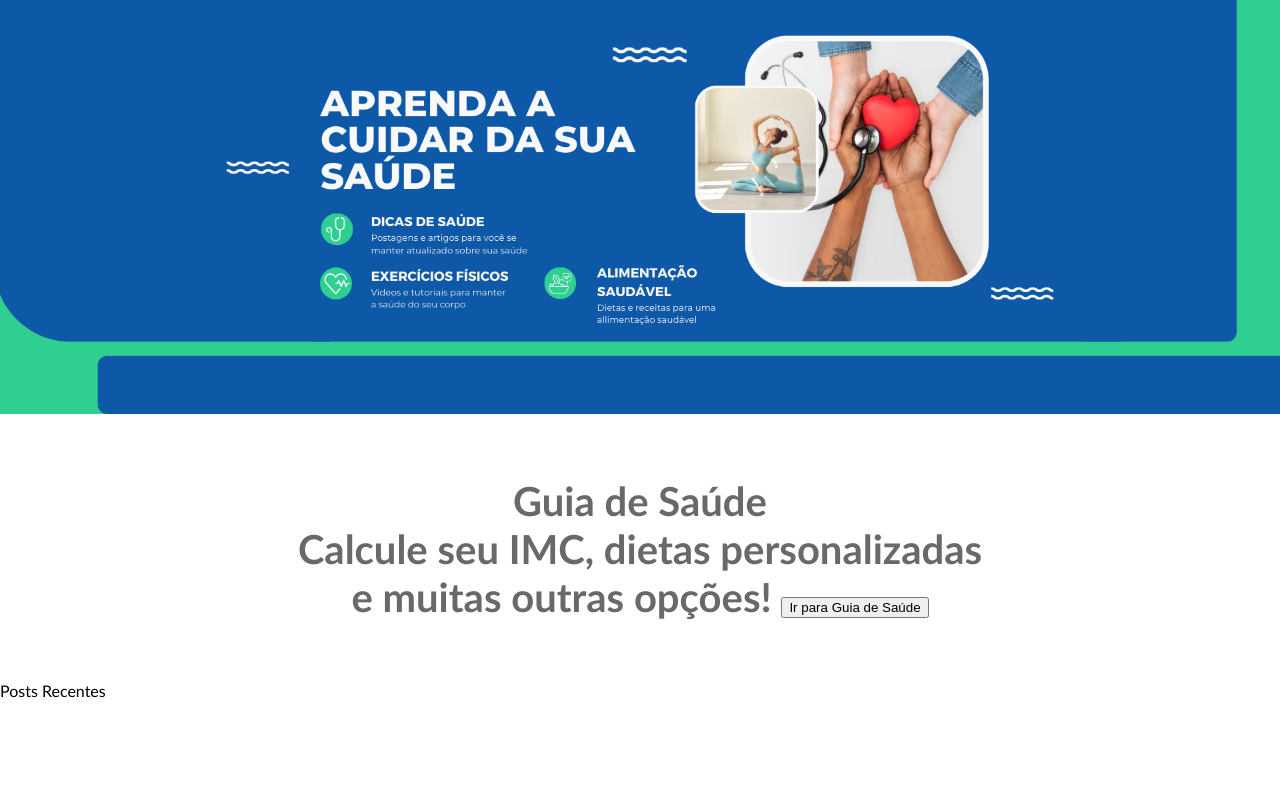
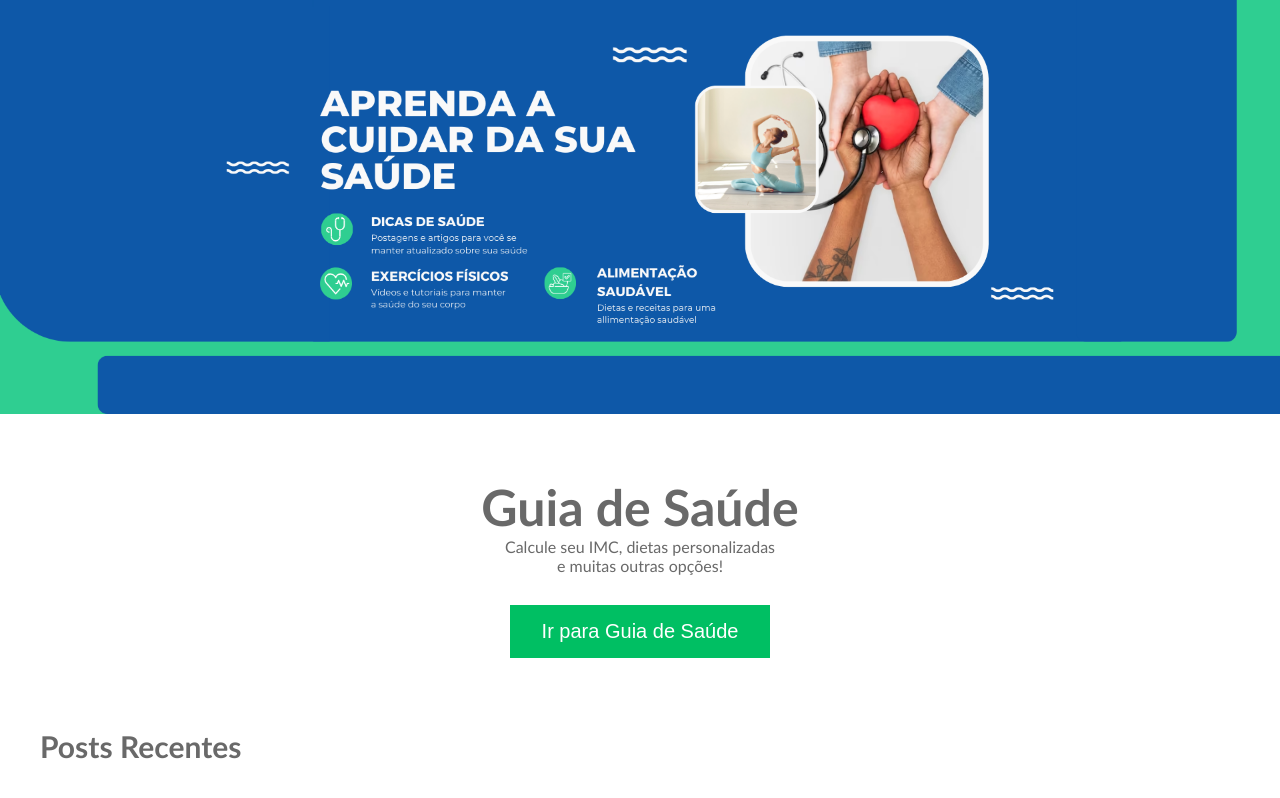
Before and after one commit to projeto-ifsp/projeto-ifsp.github.io, a plain HTML site: page index.html in a window 1280 px wide. Shown: the part 222-1020 px from the top of the page. Drawn offline with nearby package versions, Linux system fonts and the light colour scheme.

Commit message:
Update main.css

```diff
--- a/css/main.css
+++ b/css/main.css
@@ -202,13 +202,44 @@ header.sticky .busca img{
     color: black;
 }
 .banner1 img{
-    max-width: 100%;
-    max-height: 100%;
+    width: 100%;
+    height: auto;
+}
+.titulo-cinza{
+    color:dimgrey;
+    margin-top: 60px;
+    text-align: center;
+    font-weight: bold;
+    font-size: 50px;
 }
 .guiasaude{
-    color:dimgrey;
-    margin: 60px;
     text-align: center;
+    color: dimgray;
+    display: grid;
+}
+.botao1{
+    transition: 0.6s;
+    border: none;
+    color: white;
+    padding: 15px 32px;
+    text-align: center;
+    text-decoration: none;
+    display: inline-block;
+    font-size: 20px;
+    margin: 30px;
+    cursor: pointer;
+    background-color: #00BF63;
+}
+.botao1:hover{
+    transition: 0.6s;
+    background-color: #018344;
+}
+.titulo-preto{
+    color:dimgray;
+    text-align: left;
     font-weight: bold;
-    font-size: 40px;
+    font-size: 30px;
 }
+.posts{
+    margin: 40px;
+}
```
